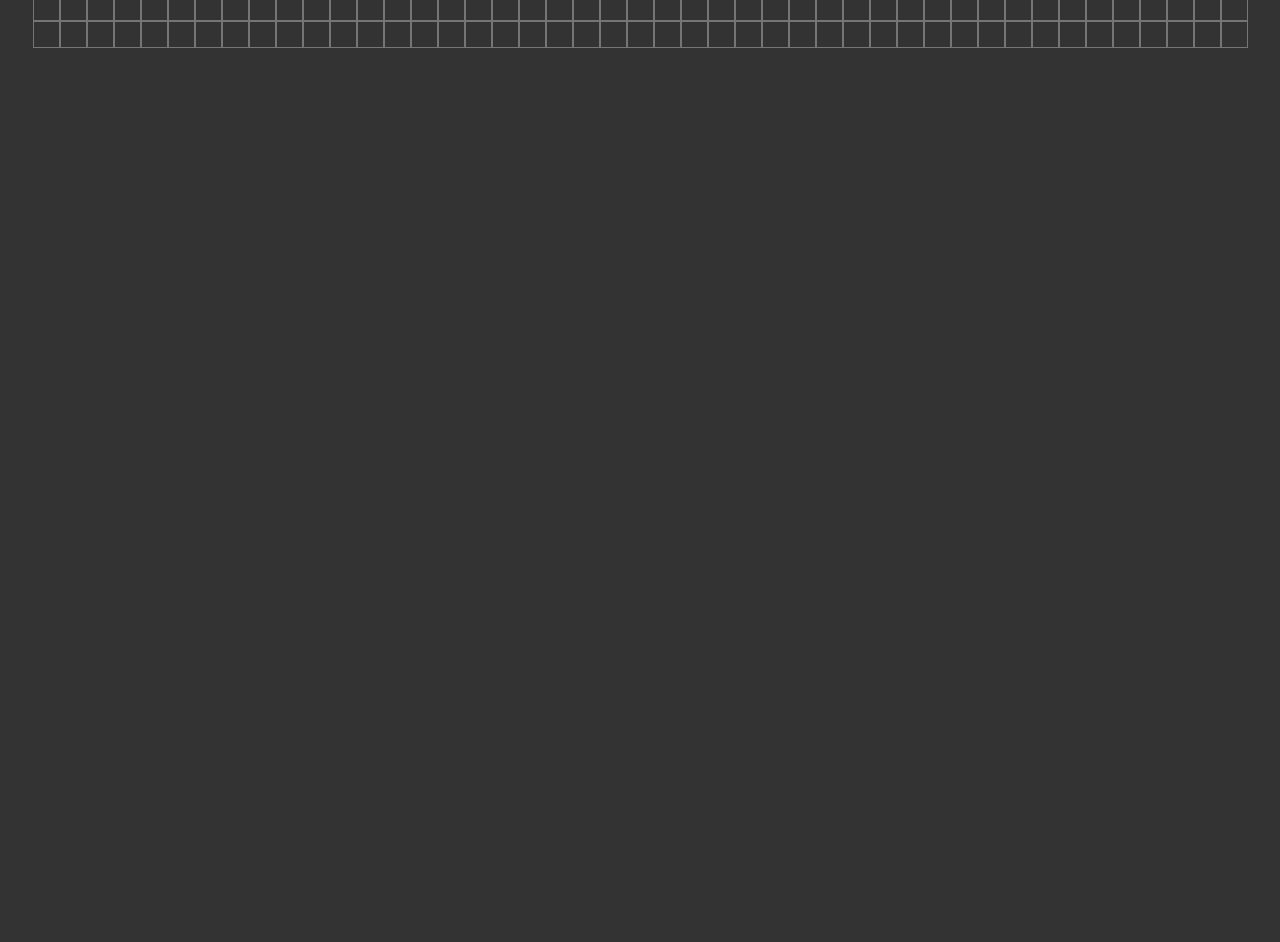
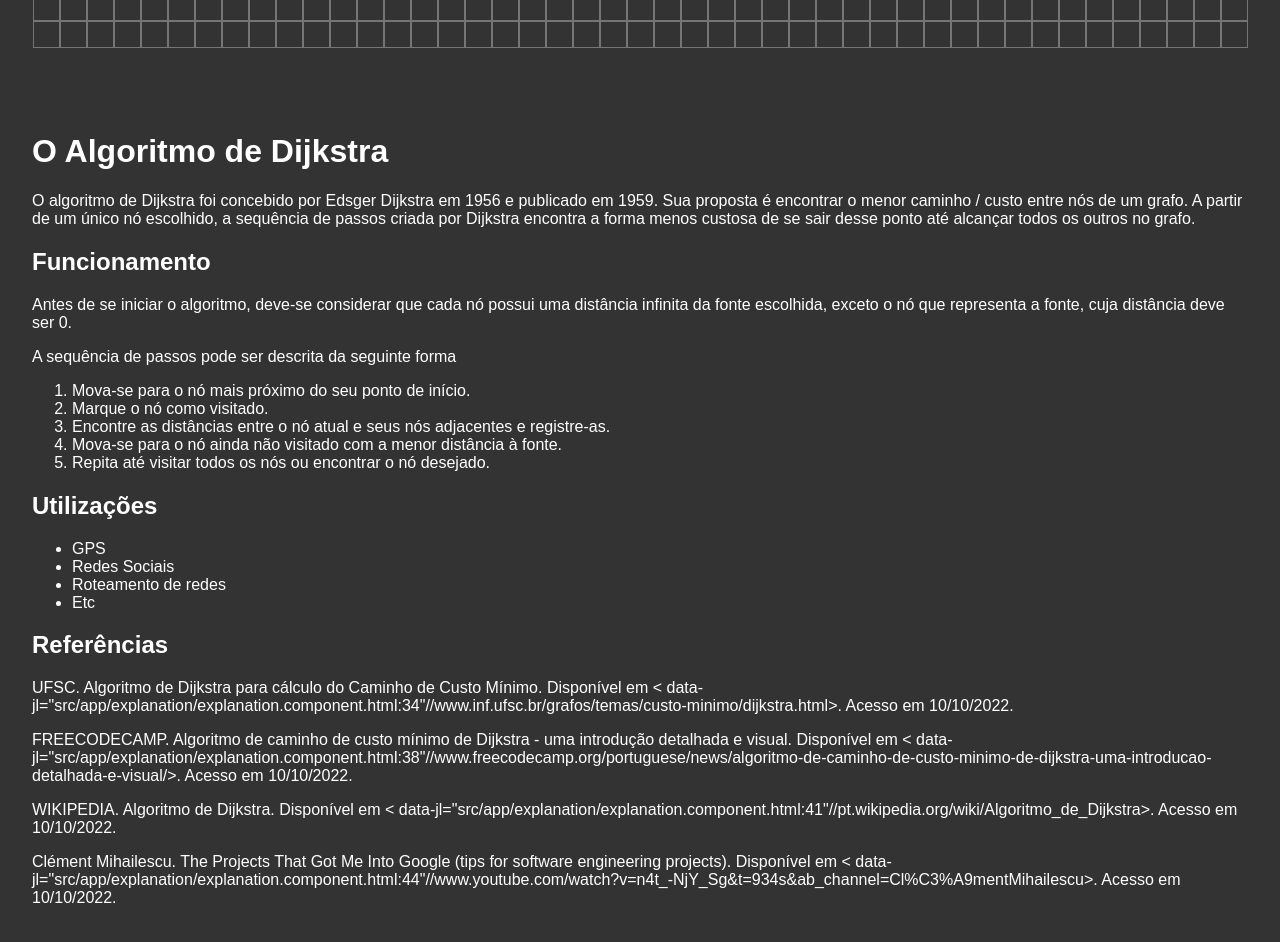
Before and after one commit to nicolasgandrade/ng-pathfinder, an Angular app: page / in a window 1280 px wide. Shown: the part 640-1582 px from the top of the page. Before the commit the page ends 800 px from the top, so only its background shows below. Built offline with nearby package versions, Linux system fonts and the light colour scheme.

Commit message:
Add explanation section

```diff
--- a/src/app/app.component.html
+++ b/src/app/app.component.html
@@ -1,2 +1,3 @@
 <app-header (trigger)="triggerVisualizer()"></app-header>
 <app-board></app-board>
+<app-explanation></app-explanation>
--- a/src/app/app.module.ts
+++ b/src/app/app.module.ts
@@ -5,13 +5,15 @@ import { AppComponent } from './app.component';
 import { BoardComponent } from './board/board.component';
 import { NodeComponent } from './board/node/node.component';
 import { HeaderComponent } from './header/header.component';
+import { ExplanationComponent } from './explanation/explanation.component';
 
 @NgModule({
   declarations: [
     AppComponent,
     BoardComponent,
     NodeComponent,
-    HeaderComponent
+    HeaderComponent,
+    ExplanationComponent
   ],
   imports: [
     BrowserModule
--- /dev/null
+++ b/src/app/explanation/explanation.component.html
@@ -0,0 +1,47 @@
+<div class="wrapper">
+  <h1>O Algoritmo de Dijkstra</h1>
+
+  <p>O algoritmo de Dijkstra foi concebido por Edsger Dijkstra em 1956 e publicado em 1959.
+    Sua proposta é encontrar o menor caminho / custo entre nós de um grafo. A partir de um
+    único nó escolhido, a sequência de passos criada por Dijkstra encontra a forma menos
+    custosa de se sair desse ponto até alcançar todos os outros no grafo.
+  </p>
+
+  <h2>Funcionamento</h2>
+  <p>Antes de se iniciar o algoritmo, deve-se considerar que cada nó possui uma distância
+    infinita da fonte escolhida, exceto o nó que representa a fonte, cuja distância deve
+    ser 0.
+  </p>
+  <p>A sequência de passos pode ser descrita da seguinte forma</p>
+  <ol>
+    <li>Mova-se para o nó mais próximo do seu ponto de início.</li>
+    <li>Marque o nó como visitado.</li>
+    <li>Encontre as distâncias entre o nó atual e seus nós adjacentes e registre-as.</li>
+    <li>Mova-se para o nó ainda não visitado com a menor distância à fonte.</li>
+    <li>Repita até visitar todos os nós ou encontrar o nó desejado.</li>
+  </ol>
+
+  <h2>Utilizações</h2>
+  <ul>
+    <li>GPS</li>
+    <li>Redes Sociais</li>
+    <li>Roteamento de redes</li>
+    <li>Etc</li>
+  </ul>
+
+  <h2>Referências</h2>
+  <p>UFSC. Algoritmo de Dijkstra para cálculo do Caminho de Custo Mínimo. Disponível em
+    <http://www.inf.ufsc.br/grafos/temas/custo-minimo/dijkstra.html>. Acesso em 10/10/2022.
+  </p>
+  <p>FREECODECAMP. Algoritmo de caminho de custo mínimo de Dijkstra - uma introdução
+    detalhada e visual. Disponível em
+    <https://www.freecodecamp.org/portuguese/news/algoritmo-de-caminho-de-custo-minimo-de-dijkstra-uma-introducao-detalhada-e-visual/>. Acesso em 10/10/2022.
+  </p>
+  <p>WIKIPEDIA. Algoritmo de Dijkstra. Disponível em
+    <https://pt.wikipedia.org/wiki/Algoritmo_de_Dijkstra>. Acesso em 10/10/2022.
+  </p>
+  <p>Clément Mihailescu. The Projects That Got Me Into Google (tips for software engineering projects).
+    Disponível em <https://www.youtube.com/watch?v=n4t_-NjY_Sg&t=934s&ab_channel=Cl%C3%A9mentMihailescu>.
+    Acesso em 10/10/2022.
+  </p>
+</div>
--- /dev/null
+++ b/src/app/explanation/explanation.component.scss
@@ -0,0 +1,8 @@
+* {
+  font-family: Arial, Helvetica, sans-serif;
+  color: white;
+}
+
+.wrapper {
+  padding: 2rem;
+}
--- /dev/null
+++ b/src/app/explanation/explanation.component.ts
@@ -0,0 +1,15 @@
+import { Component, OnInit } from '@angular/core';
+
+@Component({
+  selector: 'app-explanation',
+  templateUrl: './explanation.component.html',
+  styleUrls: ['./explanation.component.scss']
+})
+export class ExplanationComponent implements OnInit {
+
+  constructor() { }
+
+  ngOnInit(): void {
+  }
+
+}
```
Also changed, not shown: 1 other file (tests, documents, lock files or other folders).
